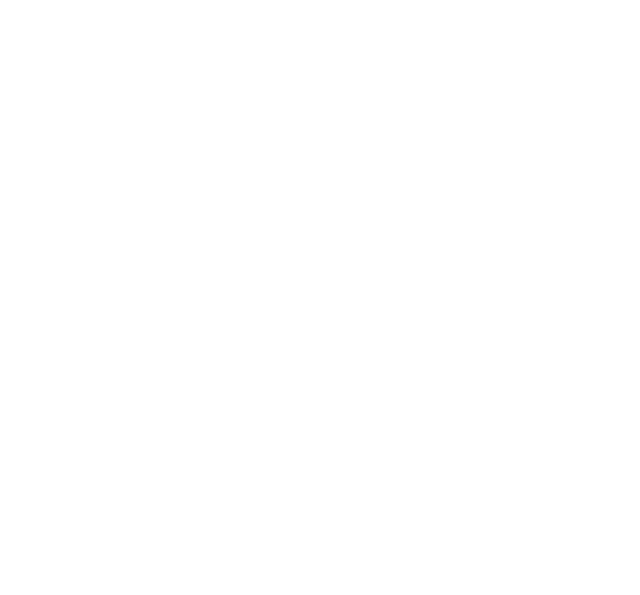
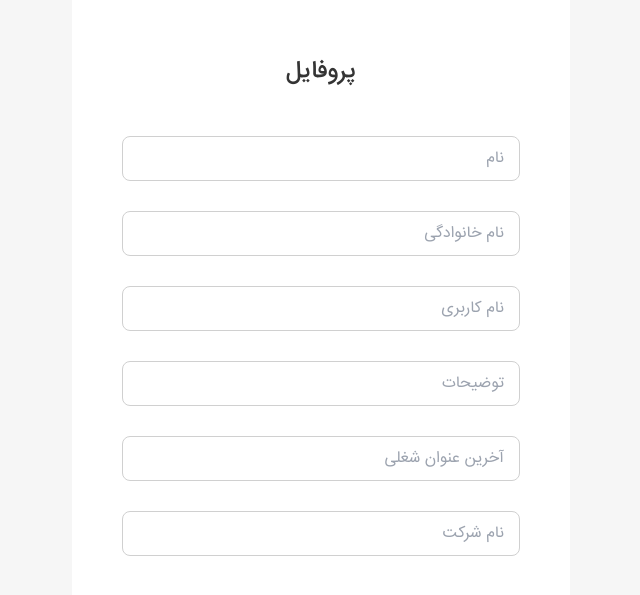
Before and after one commit to PostRahnemaEra/LinkedInFront, a React (Create React App) app: page /userprofile in a window 1280 px wide. Before the commit this address had no page. Shown: the part 117-712 px from the top of the page, without its empty margins (319-959 px from the left). Built offline with nearby package versions, Linux system fonts and the light colour scheme.

Commit message:
✨ Add @fontface in index.scss Fix UserProfile Bug

```diff
--- a/src/App.tsx
+++ b/src/App.tsx
@@ -2,16 +2,18 @@
 import { BrowserRouter as Router, Route, Routes } from "react-router-dom";
 import { Home } from "./Pages/Home/Home";
 import { Login } from "./Pages/Login/Login";
+import { UserProfile } from "./Pages/Profile/UserProfile/UserProfile";
 import { Register } from "./Pages/Register/Register";
 
 export const App = () => {
   return (
-    <div dir="rtl" >
+    <div dir="rtl" className="main" >
       <Router>
           <Routes>
             <Route  path="/home" element={<Home />} />
             <Route  path="/login" element={<Login />} />
             <Route  path="/register" element={<Register />} />
+            <Route  path="/userprofile" element={<UserProfile />} />
           </Routes>
       </Router>
     </div>
--- a/src/Components/Card/Card.tsx
+++ b/src/Components/Card/Card.tsx
@@ -4,7 +4,7 @@
 
 export function Card(props: {
   classname?: string;
-  children?: ReactNode | undefined;
+  children?: ReactNode |undefined;
 }) {
   return (
     <div
--- /dev/null
+++ b/src/Components/Header/Header.Style.scss
@@ -0,0 +1,29 @@
+@import "./src/variables/variables.scss";
+.Header_Name {
+    margin-top: 22.5px;
+    font-family: $fontM;
+    font-weight: 500;
+    font-size: 24px;
+    line-height: 38px;
+    color: $blackColor;
+    margin-bottom: 15.5px;
+}
+
+.subheader-name {
+    font-family: $fontM;
+    font-weight: 500;
+    font-size: 15px;
+    line-height: 38px;
+    color: $blackColor;
+    margin-bottom: 50px;
+    //margin-bottom: 25.5px;
+}
+
+
+/* If the screen size is 600px wide or less, set the font-size of <div> to 30px */
+
+@media screen and (max-width: 600px) {
+    .Header_Name {
+        font-size: 20px;
+    }
+}
--- /dev/null
+++ b/src/Components/Header/Header.tsx
@@ -0,0 +1,12 @@
+import React from 'react'
+import "./Header.Style.scss"
+
+export const Header = (props:{name:string;}) => {
+    return (
+        <div className="w-full mx-auto text-center">
+            <h1 className="Header_Name">
+                {props.name}
+            </h1>
+        </div>
+    );
+};
--- a/src/Components/InitCard/InitCard.Style.scss
+++ b/src/Components/InitCard/InitCard.Style.scss
@@ -2,10 +2,7 @@
 .Card_Container {
     min-height: 100vh;
     width: 100vw;
-    //left: 0;
-    //top: 0;
     overflow: hidden;
-    //position: fixed;
     background: $backGroundColor;
     display: flex;
     justify-content: center;
@@ -13,14 +10,11 @@
 }
 
 .Initial_Card_Pages {
-    //margin-top: 20px;
-    //min-height: 75%;
     min-height: 743px;
     margin-top: 50px;
     margin-bottom: 50px;
     padding: 0 50px 22.5px 50px;
     width: 498px;
-    //height: auto;
     background: $whiteColor;
     border-radius: 0 24px 24px 0;
     display: flex;
--- a/src/Components/InitCard/InitCard.tsx
+++ b/src/Components/InitCard/InitCard.tsx
@@ -1,12 +1,14 @@
-import React, { ReactNode } from 'react'
+import React from 'react'
 import "./InitCard.Style.scss"
 
-export const InitCard = (CardProps: {
-    children?: ReactNode | undefined;
+export const InitCard   = ({
+    children
+  }: {
+    children: JSX.Element | JSX.Element[];
   }) => {
     return (
         <div className="Initial_Card_Pages">
-            { CardProps.children }
+            { children }
         </div>
     );
 }
--- a/src/Components/Input/Input.Style.scss
+++ b/src/Components/Input/Input.Style.scss
@@ -1,5 +1,21 @@
+@import "./src/variables/variables.scss";
 .String_Input {
     //width: 75%;
     align-items: center;
     margin-top: 30px;
 }
+
+.String_Input input {
+    padding-right: 15px;
+    height: 45px;
+    width: 100%;
+    text-align: right;
+    outline: none;
+    border: 1px solid #D0D0D0;
+    box-sizing: border-box;
+    border-radius: 8px;
+    font-family: $font;
+    font-size: 16px;
+    font-weight: 400;
+    transition: all 0.3s ease;
+}
--- a/src/Components/Input/Input.tsx
+++ b/src/Components/Input/Input.tsx
@@ -1,5 +1,6 @@
 import { Field } from "formik";
 import React from "react";
+import "./Input.Style.scss"
 
 interface StringInputProps {
   name: string;
--- a/src/Pages/Profile/UserProfile/UserProfile.tsx
+++ b/src/Pages/Profile/UserProfile/UserProfile.tsx
@@ -3,6 +3,7 @@
 import { InitCard } from "../../../Components/InitCard/InitCard";
 import { ChoiceTimeInput, StringInput } from "../../../Components/Input/Input";
 import { Button } from "../../../Components/Button/Button";
+import { Header } from "../../../Components/Header/Header";
 
 const initialValues = {
   firstName: "",
@@ -37,8 +38,9 @@
   return (
     <div className="Card_Container">
       <InitCard>
-        <Formik initialValues={initialValues} onSubmit={onSubmit}>
-          {(formik) => {
+        <>
+          <Header name={"پروفایل"} />
+          <Formik initialValues={initialValues} onSubmit={onSubmit}>
             <Form>
               <StringInput placeholder={"نام"} name={"firstName"} dir={"rtl"} />
               <StringInput
@@ -66,21 +68,9 @@
                 name={"company"}
                 dir={"rtl"}
               />
-              <ChoiceTimeInput name={"تاریخ شروع"} id={"startedAt"} />
-              <ChoiceTimeInput name={"تاریخ پایان"} id={"finishedAt"} />
-              {/*<PictureInput name={"+ اضافه کردن تصویر پروفایل"}/>*/}
-              <Button
-                type="submit"
-                gruop="Primary"
-                lang="fa"
-                size="XXL"
-                disabled={!formik.dirty}
-              >
-                ثبت
-              </Button>
-            </Form>;
-          }}
-        </Formik>
+            </Form>
+          </Formik>
+        </>
       </InitCard>
     </div>
   );
--- /dev/null
+++ b/src/index.scss
@@ -0,0 +1,84 @@
+@tailwind base;
+@tailwind components;
+@tailwind utilities;
+@import "variables/variables";
+@font-face {
+    font-family: "IRANSansWeb";
+    src: url("Fonts/IRANSans/eot/IRANSansWeb.eot");
+    src: local("☺"), url("Fonts/IRANSans/woff/IRANSansWeb.woff") format("woff"), url("Fonts/IRANSans/ttf/IRANSansWeb.ttf") format("truetype"), url("Fonts/IRANSans/woff2/IRANSansWeb.woff2") format("woff2");
+    font-weight: normal;
+    font-style: normal;
+    font-display: swap;
+}
+
+@font-face {
+    font-family: "IRANSansWebBold";
+    src: url("Fonts/IRANSans/eot/IRANSansWeb_Bold.eot");
+    src: local("☺"), url("Fonts/IRANSans/woff/IRANSansWeb_Bold.woff") format("woff"), url("Fonts/IRANSans/ttf/IRANSansWeb_Bold.ttf") format("truetype"), url("Fonts/IRANSans/woff2/IRANSansWeb_Bold.woff2") format("woff2");
+    font-weight: normal;
+    font-style: normal;
+    font-display: swap;
+}
+
+@font-face {
+    font-family: "IRANSansWebLight";
+    src: url("Fonts/IRANSans/eot/IRANSansWeb_Light.eot");
+    src: local("☺"), url("Fonts/IRANSans/woff/IRANSansWeb_Light.woff") format("woff"), url("Fonts/IRANSans/ttf/IRANSansWeb_Light.ttf") format("truetype"), url("Fonts/IRANSans/woff2/IRANSansWeb_Light.woff2") format("woff2");
+    font-weight: normal;
+    font-style: normal;
+    font-display: swap;
+}
+
+@font-face {
+    font-family: "IRANSansWebMedium";
+    src: url("Fonts/IRANSans/eot/IRANSansWeb_Medium.eot");
+    src: local("☺"), url("Fonts/IRANSans/woff/IRANSansWeb_Medium.woff") format("woff"), url("Fonts/IRANSans/ttf/IRANSansWeb_Medium.ttf") format("truetype"), url("Fonts/IRANSans/woff2/IRANSansWeb_Medium.woff2") format("woff2");
+    font-weight: 500;
+    font-style: normal;
+    font-display: swap;
+}
+
+@font-face {
+    font-family: "IRANSansWebUltraLight";
+    src: url("Fonts/IRANSans/eot/IRANSansWeb_UltraLight.eot");
+    src: local("☺"), url("Fonts/IRANSans/woff/IRANSansWeb_UltraLight.woff") format("woff"), url("Fonts/IRANSans/ttf/IRANSansWeb_UltraLight.ttf") format("truetype"), url("Fonts/IRANSans/woff2/IRANSansWeb_UltraLight.woff2") format("woff2");
+    font-weight: normal;
+    font-style: normal;
+    font-display: swap;
+}
+
+@font-face {
+    font-family: "Roboto-Black";
+    src: local("Roboto-Black"), url(./Fonts/Roboto/Roboto-Black.ttf) format("truetype");
+}
+
+@font-face {
+    font-family: "Roboto-Bold";
+    src: local("Roboto-Bold"), url(./Fonts/Roboto/Roboto-Bold.ttf) format("truetype");
+}
+
+@font-face {
+    font-family: "Roboto-Light";
+    src: local("Roboto-Light"), url(./Fonts/Roboto/Roboto-Light.ttf) format("truetype");
+}
+
+@font-face {
+    font-family: "Roboto-Medium";
+    src: local("Roboto-Medium"), url(./Fonts/Roboto/Roboto-Medium.ttf) format("truetype");
+}
+
+@font-face {
+    font-family: "Roboto-Regular";
+    src: local("Roboto-Regular"), url(./Fonts/Roboto/Roboto-Regular.ttf) format("truetype");
+}
+
+@font-face {
+    font-family: "Roboto-Thin";
+    src: local("Roboto-Thin"), url(./Fonts/Roboto/Roboto-Thin.ttf) format("truetype");
+}
+
+.main {
+    background: $backGroundColor;
+    font-family: $font;
+    min-height: 100vh;
+}
--- a/src/index.tsx
+++ b/src/index.tsx
@@ -2,6 +2,7 @@
 import ReactDOM from 'react-dom';
 import {App} from './App';
 import reportWebVitals from './reportWebVitals';
+import "./index.scss"
 
 ReactDOM.render(
   <React.StrictMode>
```
